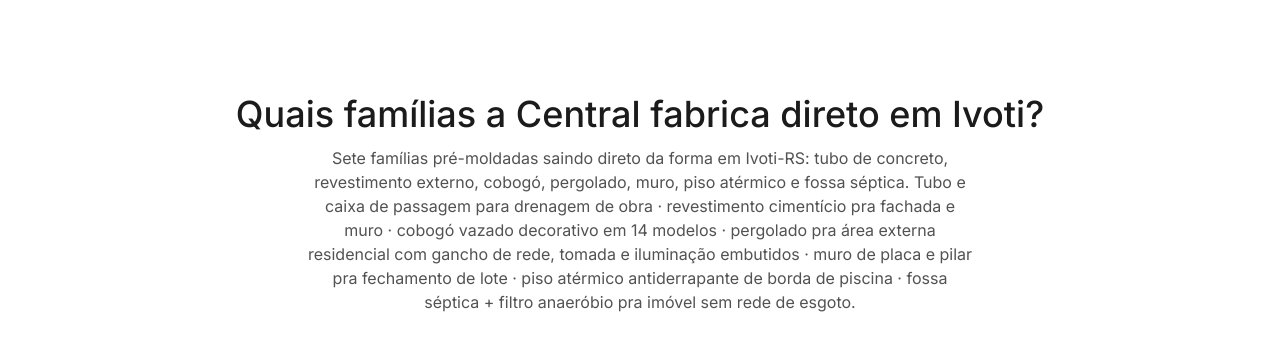
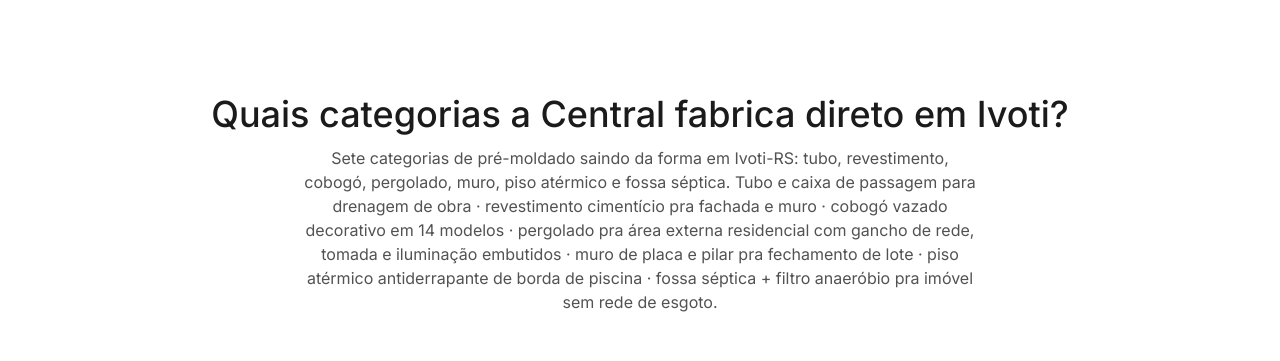
Before and after one commit to centraldoconcretosuporte-creator/central-do-concreto, a Next.js app: page / in a window 1280 px wide. Shown: the part 880-1241 px from the top of the page. Built offline with nearby package versions, Linux system fonts and the light colour scheme; grey boxes are pictures that could not be loaded.

Commit message:
feat(home): troca família por categoria e enxuga tese do H2 'Quais categorias' (ski ramp 19 palavras)

```diff
--- a/app/page.tsx
+++ b/app/page.tsx
@@ -262,9 +262,9 @@
       <section className="py-16 md:py-24 bg-white">
         <div className="mx-auto max-w-6xl px-4">
           <div className="text-center mb-12">
-            <h2 className="text-3xl md:text-4xl font-medium text-cc-black mb-3">Quais famílias a Central fabrica direto em Ivoti?</h2>
+            <h2 className="text-3xl md:text-4xl font-medium text-cc-black mb-3">Quais categorias a Central fabrica direto em Ivoti?</h2>
             <p className="text-base text-cc-gray-600 max-w-2xl mx-auto">
-              Sete famílias pré-moldadas saindo direto da forma em Ivoti-RS: tubo de concreto, revestimento externo, cobogó, pergolado, muro, piso atérmico e fossa séptica. Tubo e caixa de passagem para drenagem de obra · revestimento cimentício pra fachada e muro · cobogó vazado decorativo em 14 modelos · pergolado pra área externa residencial com gancho de rede, tomada e iluminação embutidos · muro de placa e pilar pra fechamento de lote · piso atérmico antiderrapante de borda de piscina · fossa séptica + filtro anaeróbio pra imóvel sem rede de esgoto.
+              Sete categorias de pré-moldado saindo da forma em Ivoti-RS: tubo, revestimento, cobogó, pergolado, muro, piso atérmico e fossa séptica. Tubo e caixa de passagem para drenagem de obra · revestimento cimentício pra fachada e muro · cobogó vazado decorativo em 14 modelos · pergolado pra área externa residencial com gancho de rede, tomada e iluminação embutidos · muro de placa e pilar pra fechamento de lote · piso atérmico antiderrapante de borda de piscina · fossa séptica + filtro anaeróbio pra imóvel sem rede de esgoto.
             </p>
           </div>
 
```
